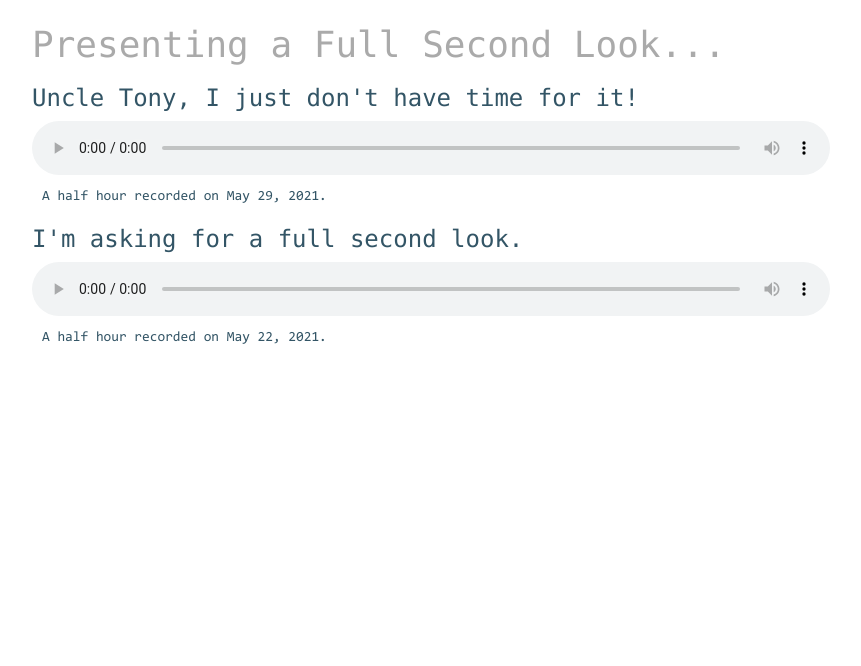
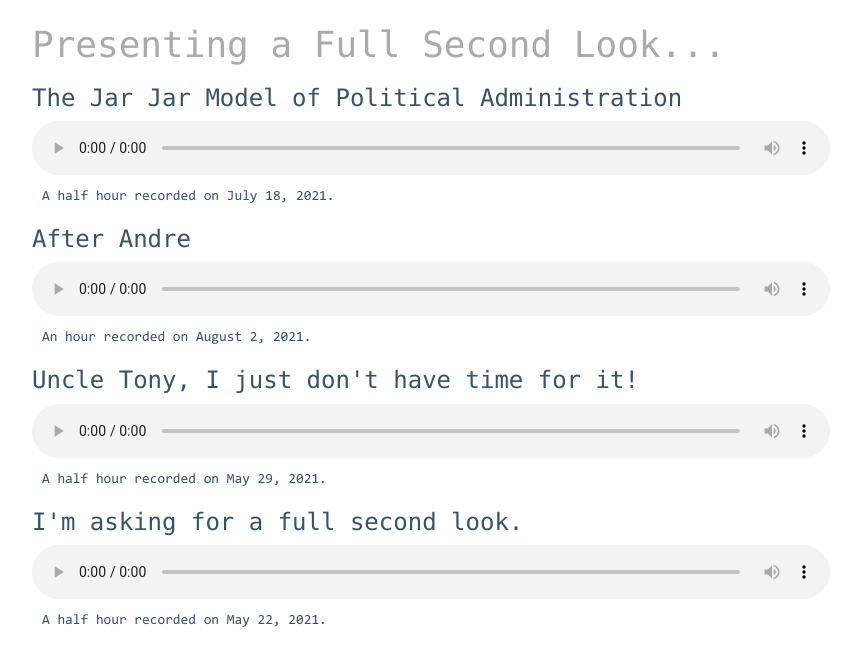
Before and after one commit to aregy/just-landing-pages, a PHP site: page / in a window 1280 px wide. Shown: the top 666 px of the page, without its empty margins (38-899 px from the left). Run offline with PHP 8.4, Linux system fonts and the light colour scheme.

Commit message:
Catching up with backlog aFSL

```diff
--- a/php-app-2/index.php
+++ b/php-app-2/index.php
@@ -16,7 +16,28 @@
 <body>
     <div class="container">
         <main role="main" class="pb-3">
-            <h1>Presenting a Full Second Look...</h1>
+          <h1>Presenting a Full Second Look...</h1>
+	      <h3 >
+        The Jar Jar Model of Political Administration
+    </h3>
+    <div>
+            <audio id="audio1" style="width:70%;" controls>
+                <source src="https://traffic.libsyn.com/secure/gregtodiffer/aFSL_-_The_Jar_Jar_Model_of_Political_Administration.mp3" type="audio/mp3">
+                You're reading this because your browser doesn't support the audio tag, probably.
+            </audio>
+        </div>
+    <p style="margin-left:10px; margin-top:5px;">A half hour recorded on July 18, 2021.</p>
+
+    <h3 >
+        After Andre
+    </h3>
+    <div>
+            <audio id="audio1" style="width:70%;" controls>
+                <source src="https://traffic.libsyn.com/secure/gregtodiffer/aFSL_-_After_Andre.mp3" type="audio/mp3">
+                You're reading this because your browser doesn't support the audio tag, probably.
+            </audio>
+        </div>
+    <p style="margin-left:10px; margin-top:5px;">An hour recorded on August 2, 2021.</p>
 
     <h3 >
         Uncle Tony, I just don't have time for it!
```
